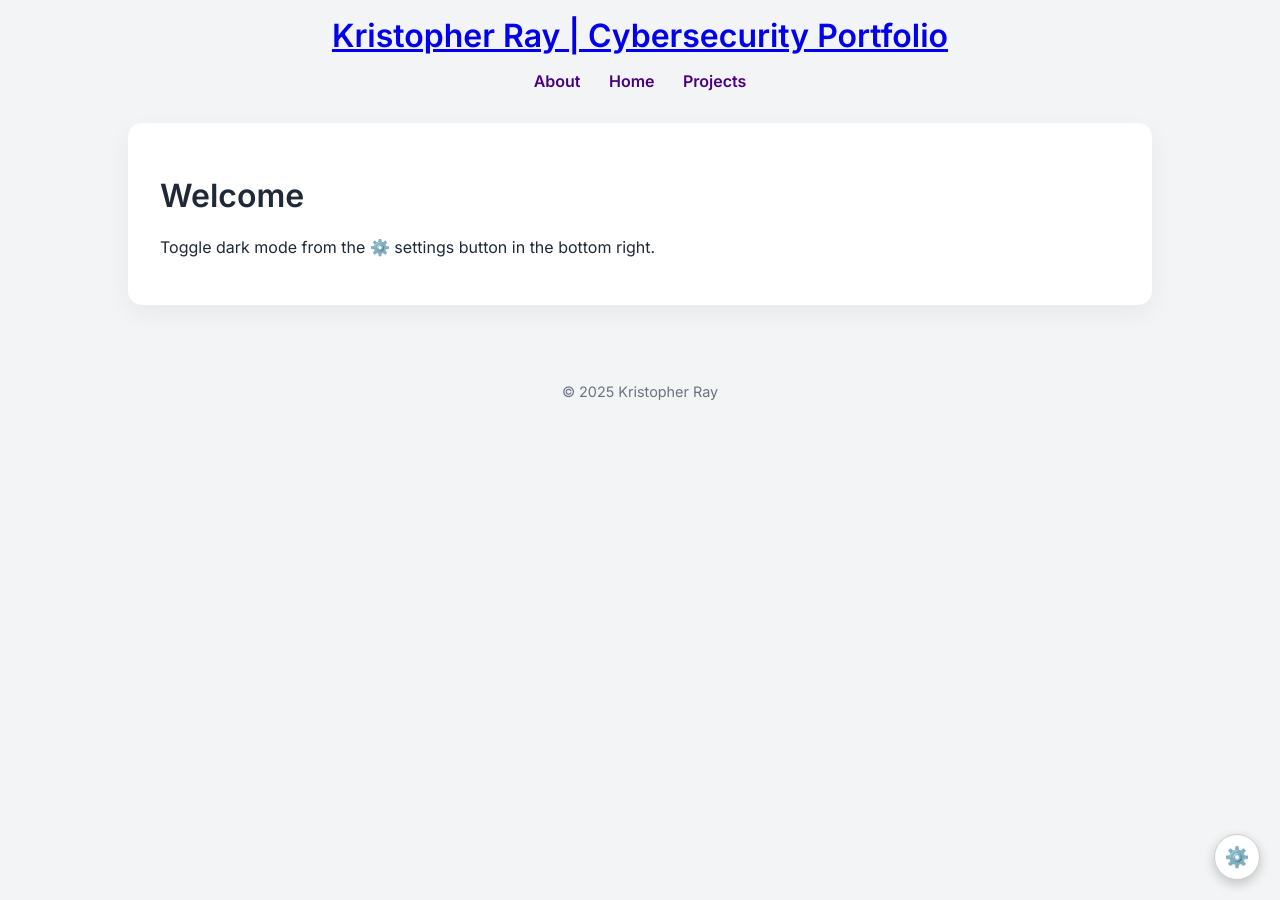
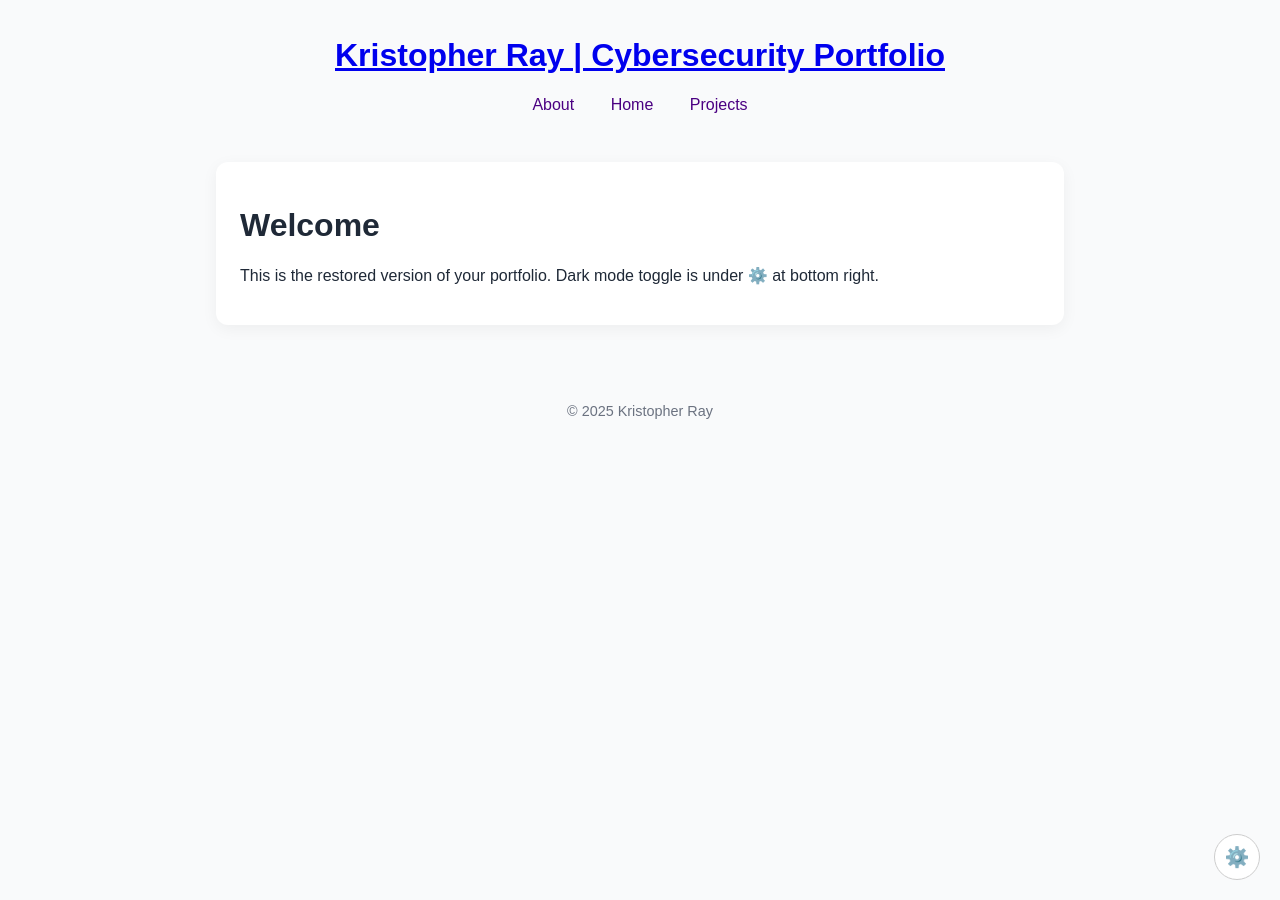
Before and after one commit to sovulent/sovulent.github.io, a Jekyll site: the page built from index.md, in a window 1280 px wide. Built offline with Jekyll 4.4.1, drawn with Linux system fonts in a browser that asks for light colours.

Commit message:
revamp v3

```diff
--- a/_config.yml
+++ b/_config.yml
@@ -1,3 +1,11 @@
 title: Kristopher Ray | Cybersecurity Portfolio
+description: Cleaned and restored Jekyll site with dark mode and project cards
 baseurl: ""
 url: ""
+collections:
+  projects:
+    output: true
+header_pages:
+  - index.md
+  - about.md
+  - projects.md
--- a/_layouts/default.html
+++ b/_layouts/default.html
@@ -4,19 +4,20 @@
   <meta charset="UTF-8">
   <title>{{ page.title }} | {{ site.title }}</title>
   <meta name="viewport" content="width=device-width, initial-scale=1">
-  <link href="https://fonts.googleapis.com/css2?family=Inter:wght@400;600&display=swap" rel="stylesheet">
   <link rel="stylesheet" href="{{ '/assets/style.css' | relative_url }}">
 </head>
 <body>
   <header class="site-header">
+    <div class="topbar">
       <h1><a href="{{ '/' | relative_url }}">{{ site.title }}</a></h1>
-    <nav class="site-nav">
+      <nav>
         {% for page in site.pages %}
           {% if page.title %}
             <a href="{{ page.url | relative_url }}">{{ page.title }}</a>
           {% endif %}
         {% endfor %}
       </nav>
+    </div>
   </header>
 
   <main>
@@ -29,10 +30,7 @@
 
   <div id="settings-button" onclick="toggleSettings()">⚙️</div>
   <div id="settings-panel">
-    <label>
-      <input type="checkbox" id="darkModeSwitch" />
-      Dark Mode
-    </label>
+    <label><input type="checkbox" id="darkModeSwitch" /> Dark Mode</label>
   </div>
 
   <script src="{{ '/assets/theme.js' | relative_url }}"></script>
--- a/assets/style.css
+++ b/assets/style.css
@@ -1,7 +1,7 @@
 :root {
-  --bg: #f3f4f6;
+  --bg: #f9fafb;
   --fg: #1f2937;
-  --card-bg: #fff;
+  --card-bg: #ffffff;
   --link: #4b0082;
   --muted: #6b7280;
 }
@@ -15,48 +15,65 @@
 }
 
 body {
-  font-family: 'Inter', sans-serif;
+  font-family: sans-serif;
   background: var(--bg);
   color: var(--fg);
   margin: 0;
-  padding: 0;
 }
 
-.site-header {
-  padding: 1rem 1rem 0;
+.topbar {
   text-align: center;
+  padding: 1rem;
 }
 
-.site-header h1 {
-  margin: 0;
-  font-size: 2rem;
-  color: var(--link);
+nav {
+  margin-top: 1rem;
 }
 
-.site-nav {
-  margin: 1rem 0;
-}
-
-.site-nav a {
+nav a {
   color: var(--link);
   text-decoration: none;
-  margin: 0 0.75rem;
-  font-weight: 600;
+  margin: 0 1rem;
 }
 
 main {
-  max-width: 960px;
+  max-width: 800px;
   margin: 2rem auto;
+  padding: 1.5rem;
   background: var(--card-bg);
-  padding: 2rem;
-  border-radius: 14px;
-  box-shadow: 0 8px 24px rgba(0, 0, 0, 0.05);
+  border-radius: 12px;
+  box-shadow: 0 4px 16px rgba(0,0,0,0.05);
 }
 
 footer {
   text-align: center;
-  padding: 2rem 0 1rem;
+  padding: 2rem;
   font-size: 0.9rem;
+  color: var(--muted);
+}
+
+.projects {
+  display: flex;
+  flex-direction: column;
+  gap: 1.25rem;
+  margin-top: 1rem;
+}
+
+.project-card {
+  background: var(--card-bg);
+  padding: 1rem 1.25rem;
+  border-radius: 10px;
+  border: 1px solid #ccc;
+  box-shadow: 0 2px 6px rgba(0,0,0,0.08);
+}
+
+.project-card h3 {
+  margin-top: 0;
+  color: var(--fg);
+}
+
+.project-card p {
+  margin-bottom: 0.5rem;
   color: var(--muted);
 }
 
@@ -73,7 +90,6 @@
   text-align: center;
   line-height: 44px;
   cursor: pointer;
-  box-shadow: 0 4px 12px rgba(0,0,0,0.2);
   z-index: 1000;
 }
 
@@ -86,7 +102,6 @@
   border: 1px solid #ccc;
   padding: 1rem;
   border-radius: 10px;
-  box-shadow: 0 4px 16px rgba(0,0,0,0.2);
   z-index: 999;
   color: var(--fg);
 }
--- a/assets/theme.js
+++ b/assets/theme.js
@@ -1,6 +1,6 @@
 document.addEventListener("DOMContentLoaded", function () {
-  const savedTheme = localStorage.getItem("theme");
-  if (savedTheme === "dark") document.body.classList.add("dark");
+  const saved = localStorage.getItem("theme");
+  if (saved === "dark") document.body.classList.add("dark");
 
   const toggle = document.getElementById("darkModeSwitch");
   if (toggle) {
--- a/index.md
+++ b/index.md
@@ -5,4 +5,4 @@
 
 # Welcome
 
-Toggle dark mode from the ⚙️ settings button in the bottom right.
+This is the restored version of your portfolio. Dark mode toggle is under ⚙️ at bottom right.
```
Also changed, not shown: about.md (+2 -2 lines), projects.md (+1 -1 lines). Lines whose indentation alone changed are shown as unchanged.
